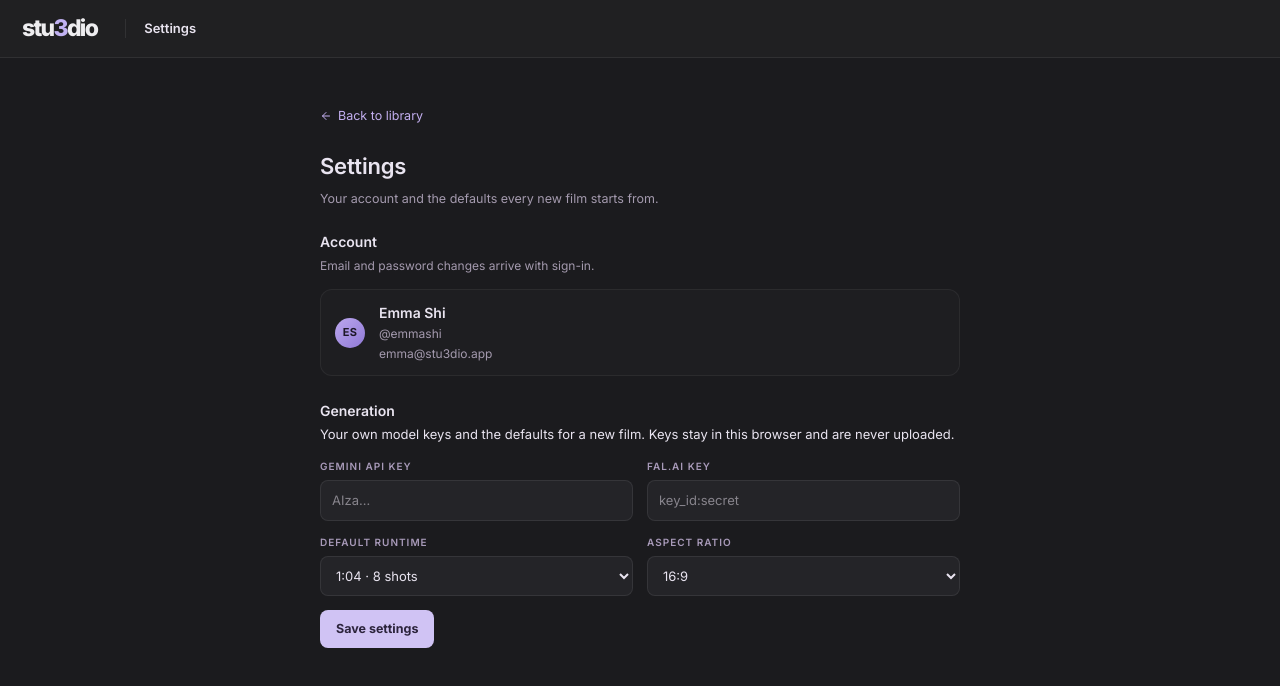
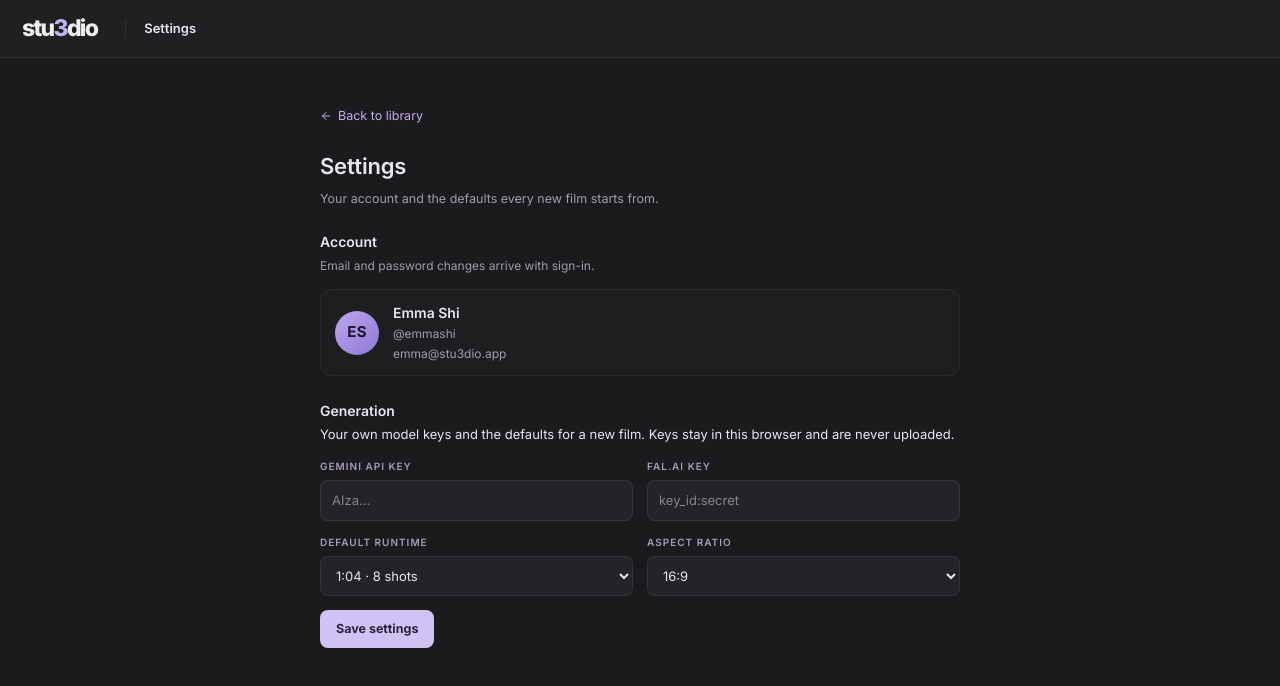
Before and after one commit to emmaashi/stu3dio, a Next.js app in the folder frontend/: page /settings in a window 1280 px wide. Shown: the top 686 px of the page. Built offline with nearby package versions, Linux system fonts and the light colour scheme.

Commit message:
Settings: let the large avatar keep its size

```diff
--- a/frontend/src/app/account.css
+++ b/frontend/src/app/account.css
@@ -18,7 +18,7 @@
   border-radius: 999px;
   background: #ffffff05;
 }
-.account-avatar--large {
+.account-avatar.account-avatar--large {
   width: 44px;
   height: 44px;
   font-size: 15px;
```
